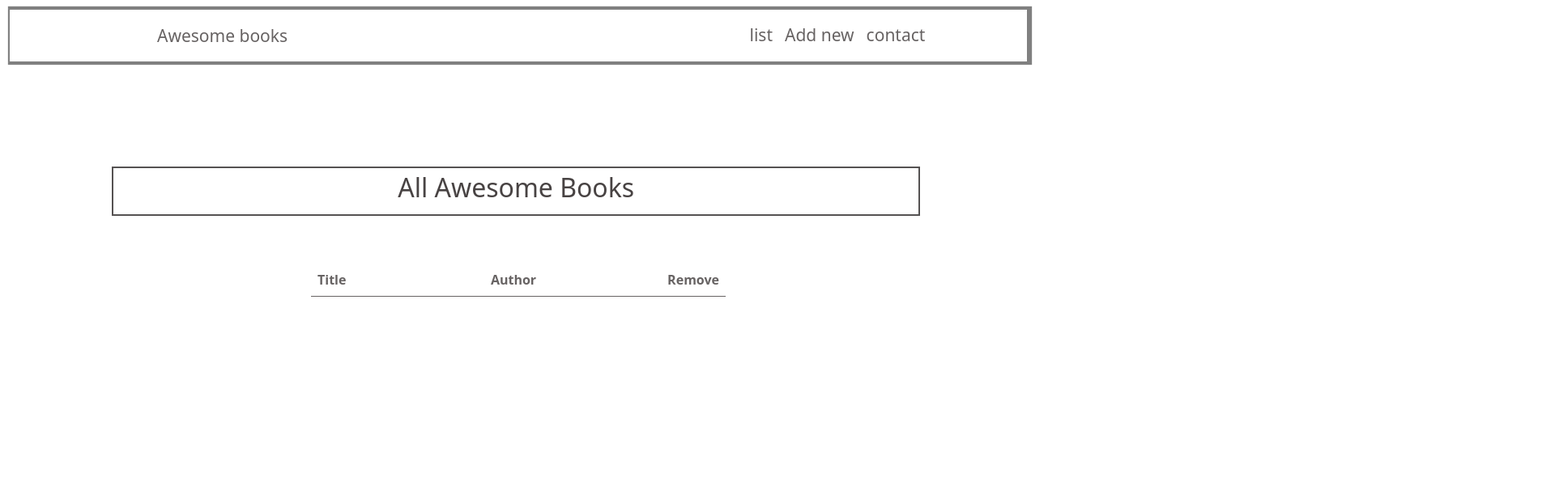
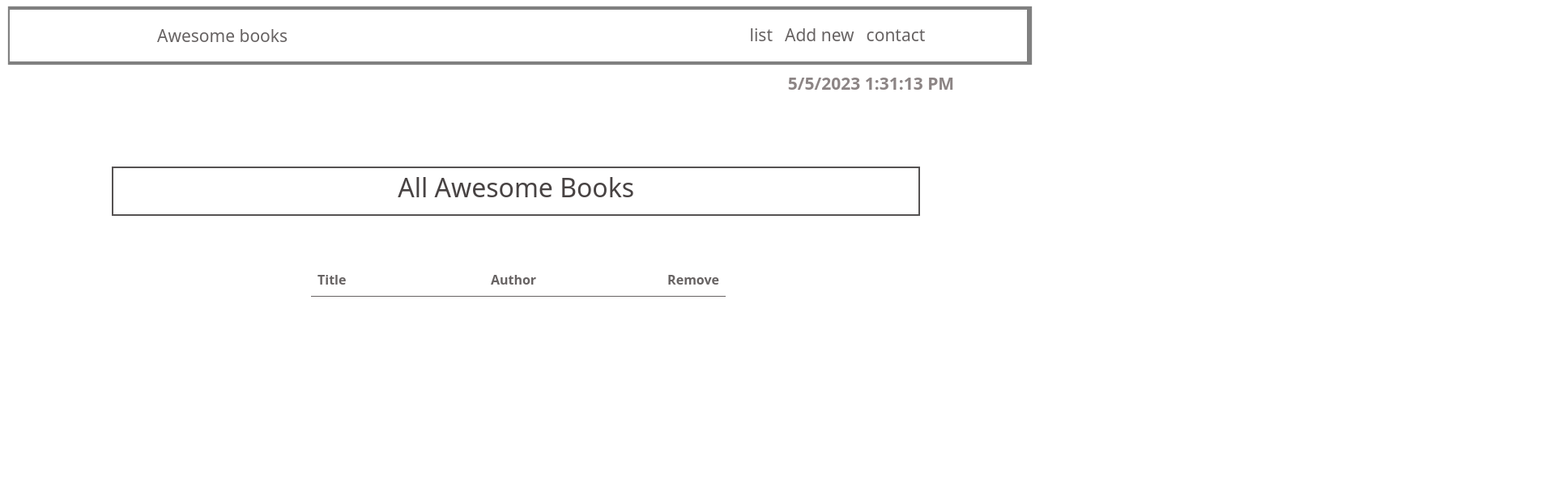
Before and after one commit to techmoves/Awesome-books, a website: page index.html in a window 1280 px wide. Shown: the top 616 px of the page at 81% size, 1920 px wide, since content can reach past the window. Drawn offline with nearby package versions, Linux system fonts and the light colour scheme.

Commit message:
Add date and time

```diff
--- a/index.html
+++ b/index.html
@@ -24,12 +24,18 @@
         <li id="item3" class="menu-nav" value="contact"><a href="#">contact</a> </li>
       </ul>
     </nav>
+
+        <div id="current-time-zone">
+
+    <p id="time"></p>
+  </div>
   </header>
 
   <!-- book list display section -->
 
   <div id="book-section">
   <div class="book-list">
+
      <h2>
       All Awesome Books
      </h2>
--- a/index.js
+++ b/index.js
@@ -24,3 +24,14 @@ itemThree.addEventListener('click', () => {
   bookSection.classList.add('hidden');
   addSection.classList.add('hidden');
 });
+
+
+function updateDateTime() {
+  const now = new Date();
+  const date = now.toLocaleDateString();
+  const time = now.toLocaleTimeString();
+  document.getElementById("time").innerHTML = `${date} ${time}`;
+}
+
+// Call updateDateTime function every second to update the time
+setInterval(updateDateTime, 1000);
--- a/style.css
+++ b/style.css
@@ -120,3 +120,15 @@ th {
   flex-direction: column;
   align-items: center;
 }
+
+#current-time-zone {
+ color: #8c8585;
+font-size: 21px;
+font-weight: bolder;
+width: 118%;
+display: flex;
+justify-items: flex-end;
+position: absolute;
+left: 76%;
+
+}
```
